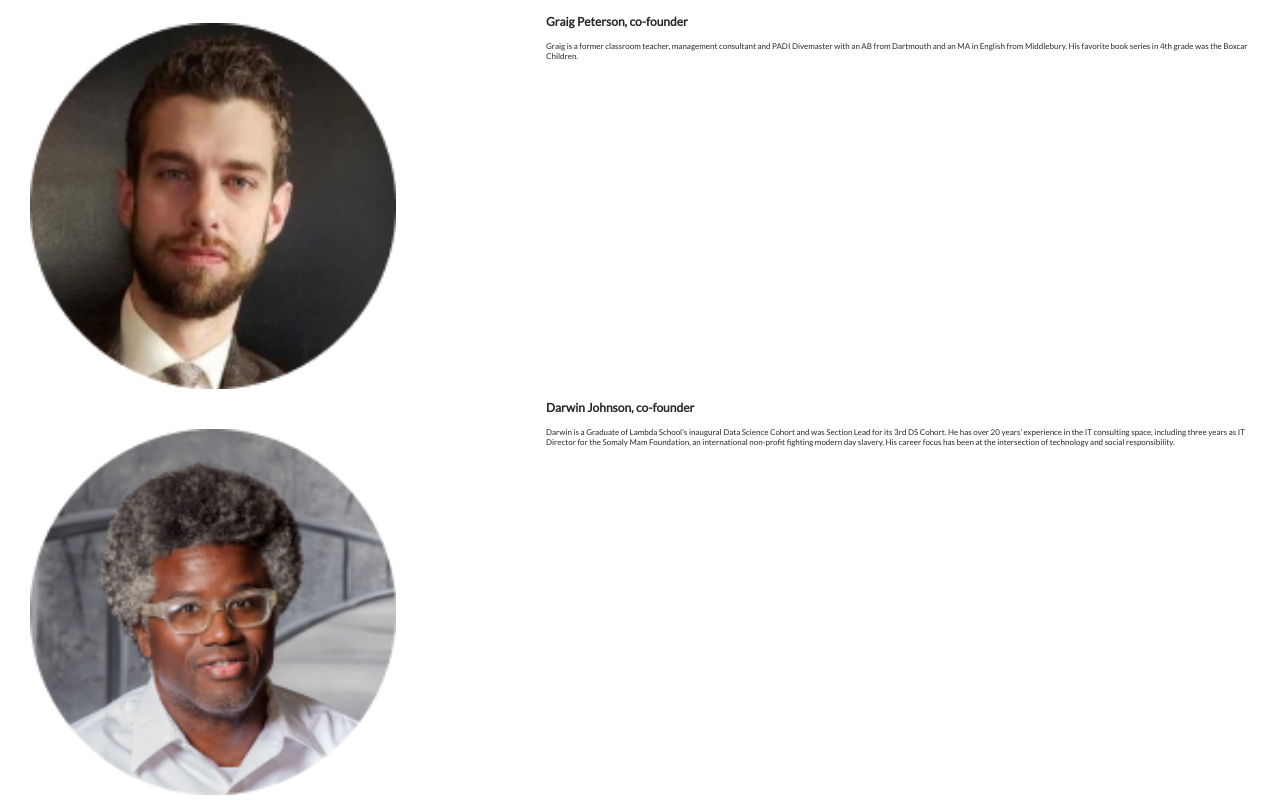
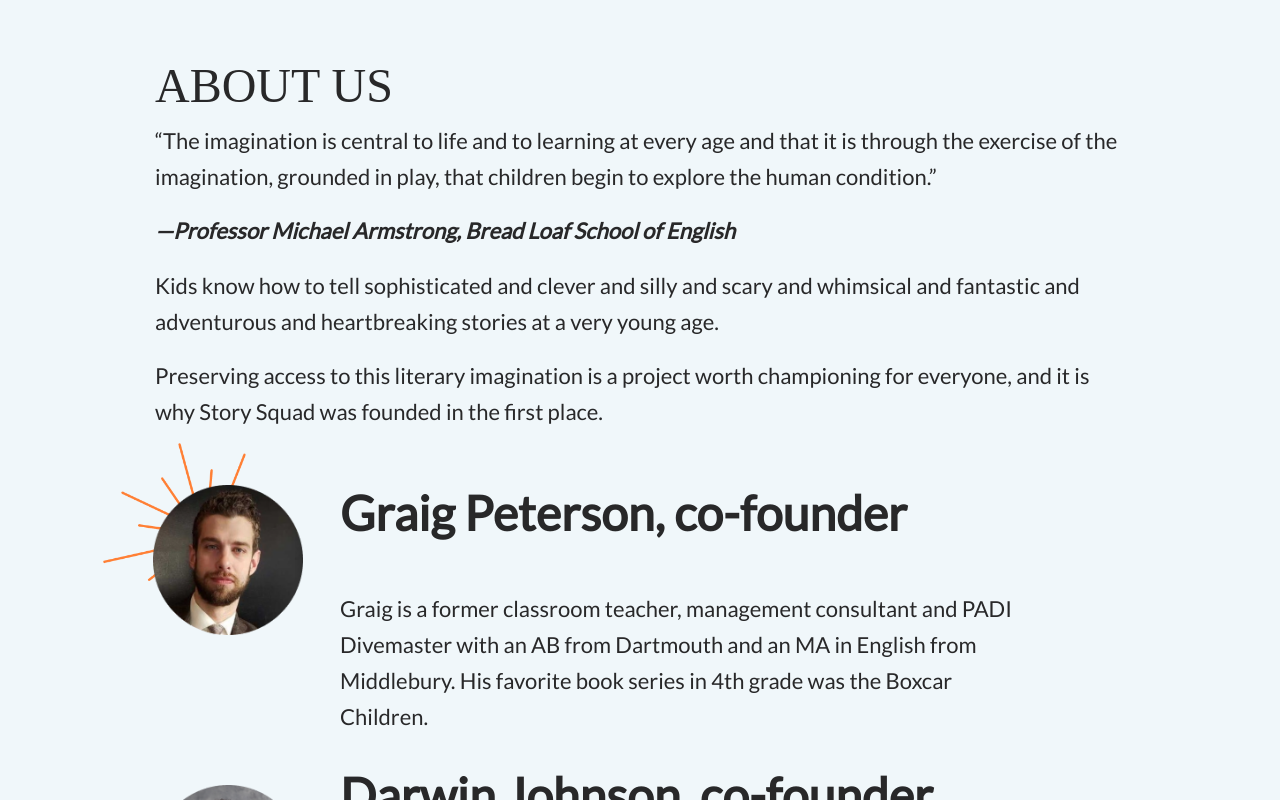
Before and after one commit to story-squad/story-squad-marketing-page-front, a React (Create React App) app in the folder ss-marketing/: page / in a window 1280 px wide. Shown: the part 3580-4380 px from the top of the page. Built offline with nearby package versions, Linux system fonts and the light colour scheme; a web font is replaced by a local one.

Commit message:
completed about us

```diff
--- a/ss-marketing/src/components/Home/AboutUs.tsx
+++ b/ss-marketing/src/components/Home/AboutUs.tsx
@@ -1,10 +1,12 @@
 import "./styles/AboutUs.css";
 import Graig from "./imgs/Graig.png";
 import Darwin from "./imgs/Darwin.png";
+import lineBurstOrange from "./imgs/line-burst-orange.png";
+import lineBurstBlue from "./imgs/line-burst-blue.png";
 
 function AboutUs() {
   return (
-    <div>
+    <div className="aboutUsContainer">
       <div className="aboutUsTop">
         <h1>ABOUT US</h1>
         <p>
@@ -12,7 +14,9 @@ function AboutUs() {
           that it is through the exercise of the imagination, grounded in play,
           that children begin to explore the human condition.”
         </p>
-        <p>—Professor Michael Armstrong, Bread Loaf School of English</p>
+        <p className="quote">
+          —Professor Michael Armstrong, Bread Loaf School of English
+        </p>
         <p>
           Kids know how to tell sophisticated and clever and silly and scary and
           whimsical and fantastic and adventurous and heartbreaking stories at a
@@ -26,7 +30,13 @@ function AboutUs() {
       </div>
       <div className="aboutUsBottom">
         <div className="founder">
-          <img className='graig' src={Graig} alt="Founder 1" />
+          <div className="upperFlairCont">
+            <div className="flairContainer">
+              <img className="orangeFlair" src={lineBurstOrange} alt="flair" />
+              <img className="graig" src={Graig} alt="Founder 1" />
+            </div>
+          </div>
+
           <div className="founderTextContent">
             <h1>Graig Peterson, co-founder</h1>
             <p>
@@ -38,7 +48,11 @@ function AboutUs() {
           </div>
         </div>
         <div className="founder">
-          <img className='darwin' src={Darwin} alt="Founder 2" />
+          <div className="upperFlairCont">
+            <div className="flairContainer">
+              <img className="graig" src={Darwin} alt="Founder 1" />
+            </div>
+          </div>
           <div className="founderTextContent">
             <h1>Darwin Johnson, co-founder</h1>
             <p>
@@ -50,7 +64,11 @@ function AboutUs() {
               focus has been at the intersection of technology and social
               responsibility.
             </p>
+
           </div>
+          {/* <div className='blueFlairCont'>
+              <img className="blueFlair" src={lineBurstBlue} alt="flair" />
+            </div> */}
         </div>
       </div>
     </div>
--- a/ss-marketing/src/components/Home/styles/AboutUs.css
+++ b/ss-marketing/src/components/Home/styles/AboutUs.css
@@ -1,27 +1,37 @@
-.aboutUsTop, .aboutUsBottom {
-    padding: 30px 30px 0px 30px;
+.aboutUsContainer {
+  background: #f0f7fa;
+  padding: 20px 35px 0px 35px;
 }
 
+.aboutUsTop {
+  display: flex;
+  flex-direction: column;
+  justify-content: space-evenly;
+  height: 200px;
+}
 .aboutUsTop h1 {
-font-family: 'Boogaloo';
+  font-family: "Boogaloo";
   font-style: normal;
   font-weight: normal;
   font-size: 18px;
-
   text-transform: uppercase;
   color: #282829;
 }
 
 .aboutUsTop p {
-font-family: 'Lato';
+  font-family: "Lato";
   font-style: normal;
   font-weight: normal;
   font-size: 8px;
   color: #282829;
 }
-
+.aboutUsTop .quote {
+  font-style: italic;
+  font-weight: bold;
+  color: #282829;
+}
 .aboutUsBottom h1 {
-font-family: 'Lato';
+  font-family: "Lato";
   font-style: normal;
   font-weight: 600;
   font-size: 12px;
@@ -30,27 +40,106 @@ color: #282829;
 }
 
 .aboutUsBottom p {
-    font-family: 'Lato';
+  font-family: "Lato";
   font-style: normal;
   font-weight: normal;
   font-size: 8px;
   color: #282829;
 }
+
+.graig {
+  width: 60%;
+  margin: 20px;
+}
+.orangeFlair {
+  width: 50%;
+  margin-top: 10px;
+}
+.blueFlair {
+  width: 10%;
+  margin-top: 10px;
+}
+.darwin {
+  width: 42%;
+  margin: 20px;
+}
 .founder {
-display: flex;
-justify-content: space-between;
+  display: grid;
+}
+.upperFlairCont {
+  grid-column: 1;
+  grid-row: 1;
 }
 .founderTextContent {
-    width: 55vw;
+  grid-column: 2;
+  grid-row: 1;
+}
+.flairContainer {
+  display: grid;
+  width: 100px;
+}
+.orangeFlair,
+.graig {
+  grid-column: 1;
+  grid-row: 1;
+}
+.darwin {
+  grid-column: 1;
+  grid-row: 1;
+}
+.blueFlairCont {
+  grid-column: 2;
+  grid-row: 2;
 }
 
+@media only screen and (min-width: 700px) {
+  .aboutUsContainer {
+    height: 1200px;
+    padding: 150px 155px 0px 155px;
+    display: flex;
+    flex-direction: column;
+    align-items: center;
+    justify-content: space-evenly;
+  }
+  .aboutUsTop h1 {
+    font-size: 48px;
+    line-height: 38px;
+  }
+
+  .aboutUsTop p {
+    font-size: 22px;
+    line-height: 36px;
+  }
+
+  .aboutUsBottom h1 {
+    font-size: 48px;
+    line-height: 38px;
+  }
+
+  .aboutUsBottom p {
+    font-size: 22px;
+    line-height: 36px;
+  }
+
+  .founder {
+    width: 1015px;
+  }
   .founder img {
-width: 30%;
-height: 20%;
+    width: 150px;
   }
-    .graig {
-        margin-top: 20px;
+  .founderTextContent {
+    display: flex;
+    flex-direction: column;
+    justify-content: space-around;
+    width: 700px;
+    height: 300px;
   }
-    .darwin {
-        margin-top: 40px;
+  .aboutUsTop {
+    height: 400px;
   }
+  .orangeFlair {
+    width: 40%;
+    margin-top: -22px;
+    margin-left: -30px;
+  }
+}
```
Also changed, not shown: ss-marketing/src/components/Home/imgs/line-burst-blue.png (added), ss-marketing/src/components/Home/imgs/line-burst-orange.png (added). Lines whose indentation alone changed are shown as unchanged.
